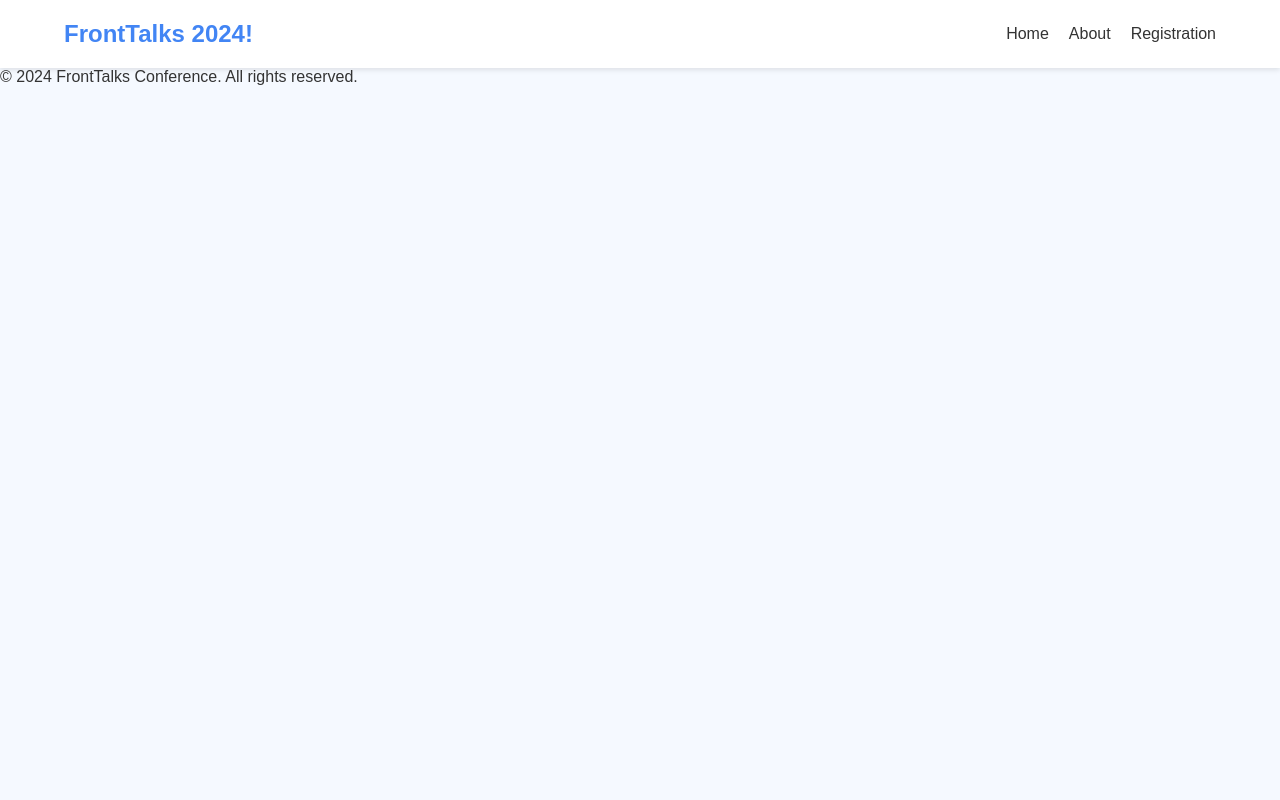
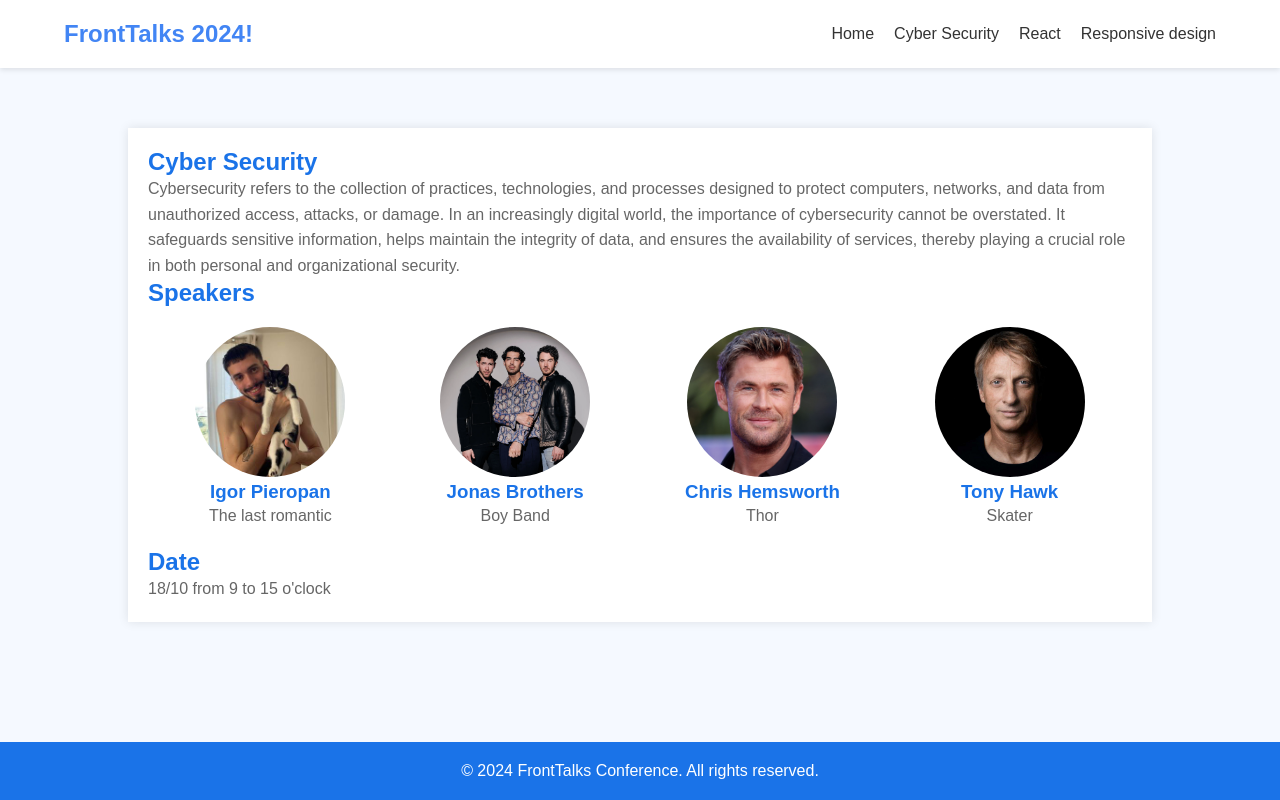
Before and after one commit to ipieropan/FrontTalks, a plain HTML site: page seminars/cyberSecurity.html in a window 1280 px wide. Drawn offline with Linux system fonts and the light colour scheme.

Commit message:
cybersecurity

```diff
--- a/components/footer/footer.css
+++ b/components/footer/footer.css
@@ -3,6 +3,7 @@ footer {
     color: #fff;
     text-align: center;
     padding: 20px 0;
+    margin-top: auto;
 }
 
 footer p {
--- a/seminars/cyberSecurity.html
+++ b/seminars/cyberSecurity.html
@@ -3,8 +3,9 @@
 	<head>
 		<meta charset="UTF-8" />
 		<meta name="viewport" content="width=device-width, initial-scale=1.0" />
-		<link rel="stylesheet" href="../styles.css" />
+		<link rel="stylesheet" href="../seminars/styles/cyberSecurity.css" />
 		<link rel="stylesheet" href="/components/header/header.css" />
+		<link rel="stylesheet" href="../components/footer/footer.css" />
 		<title>FrontTalks</title>
 	</head>
 	<body>
@@ -15,22 +16,63 @@
 						<h1>FrontTalks 2024!</h1>
 						<ul>
 							<li>
-								<a href="index.html">Home</a>
+								<a href="../index.html">Home</a>
 							</li>
 							<li>
-								<a href="index.html">About</a>
+								<a href="index.html">Cyber Security</a>
 							</li>
 							<li>
-								<a href="index.html">Registration</a>
+								<a href="index.html">React</a>
+							</li>
+							<li>
+								<a href="index.html">Responsive design</a>
 							</li>
 						</ul>
 					</nav>
 				</div>
 			</header>
 
-			<main class="m-container">
-				<!-- Main content goes here -->
-			</main>
+			<div class="cyberContainer">
+				<!--Here was created a container for the description of the team and team members -->
+				<h2>Cyber Security</h2>
+				<p>
+					Cybersecurity refers to the collection of practices, technologies, and
+					processes designed to protect computers, networks, and data from
+					unauthorized access, attacks, or damage. In an increasingly digital
+					world, the importance of cybersecurity cannot be overstated. It
+					safeguards sensitive information, helps maintain the integrity of
+					data, and ensures the availability of services, thereby playing a
+					crucial role in both personal and organizational security.
+				</p>
+
+				<h2>Speakers</h2>
+				<div class="team">
+					<div class="team-member">
+						<img src="../images/igor.jpg" alt="Team Member 1" />
+						<h3>Igor Pieropan</h3>
+						<p>The last romantic</p>
+					</div>
+					<div class="team-member">
+						<img src="../images/jBrothers.jpg" alt="Team Member 2" />
+						<h3>Jonas Brothers</h3>
+						<p>Boy Band</p>
+					</div>
+					<div class="team-member">
+						<img src="../images/chris.jpg" alt="Team Member 3" />
+						<h3>Chris Hemsworth</h3>
+						<p>Thor</p>
+					</div>
+					<div class="team-member">
+						<img src="../images/tonyHawk.jpg" alt="Team Member 3" />
+						<h3>Tony Hawk</h3>
+						<p>Skater</p>
+					</div>
+				</div>
+				<h2>Date</h2>
+				<div class="date">
+					<p>18/10 from 9 to 15 o'clock</p>
+				</div>
+			</div>
 
 			<footer>
 				<div class="f-container">
--- a/seminars/styles/cyberSecurity.css
+++ b/seminars/styles/cyberSecurity.css
@@ -0,0 +1,68 @@
+* {
+	margin: 0;
+	padding: 0;
+	box-sizing: border-box;
+	font-family: "Arial", sans-serif;
+}
+
+body,
+html {
+	background-color: #f5f9ff;
+	color: #333;
+	height: 100%;
+	margin: 0;
+    padding: 0;
+}
+
+.wrapper {
+    display: flex;
+    flex-direction: column;
+    min-height: 100vh;
+}
+
+.container {
+    flex: 1;
+}
+
+.cyberContainer{
+    width: 80%;
+    margin: auto;
+    padding: 20px;
+    background-color: #fff;
+    box-shadow: 0px 0px 10px #0000001a;
+}
+
+.cyberContainer p {
+	line-height: 1.6;
+	color: #666;
+}
+
+.team {
+	display: flex;
+	flex-wrap: wrap;
+	justify-content: space-around;
+}
+
+.team-member {
+	margin: 20px;
+	text-align: center;
+}
+
+.team-member img {
+	border-radius: 50%;
+	width: 150px;
+	height: 150px;
+	object-fit: cover;
+}
+
+.team-member h3 {
+	color: #1a73e8;
+}
+
+.cyberContainer h2{
+    color: #1a73e8;
+}
+
+.date h2{
+    color: #1a73e8;
+}
```
Also changed, not shown: index.html (+4 -3 lines), images/chris.jpg (added), images/igor.jpg (added), images/jBrothers.jpg (added), images/tonyHawk.jpg (added).
